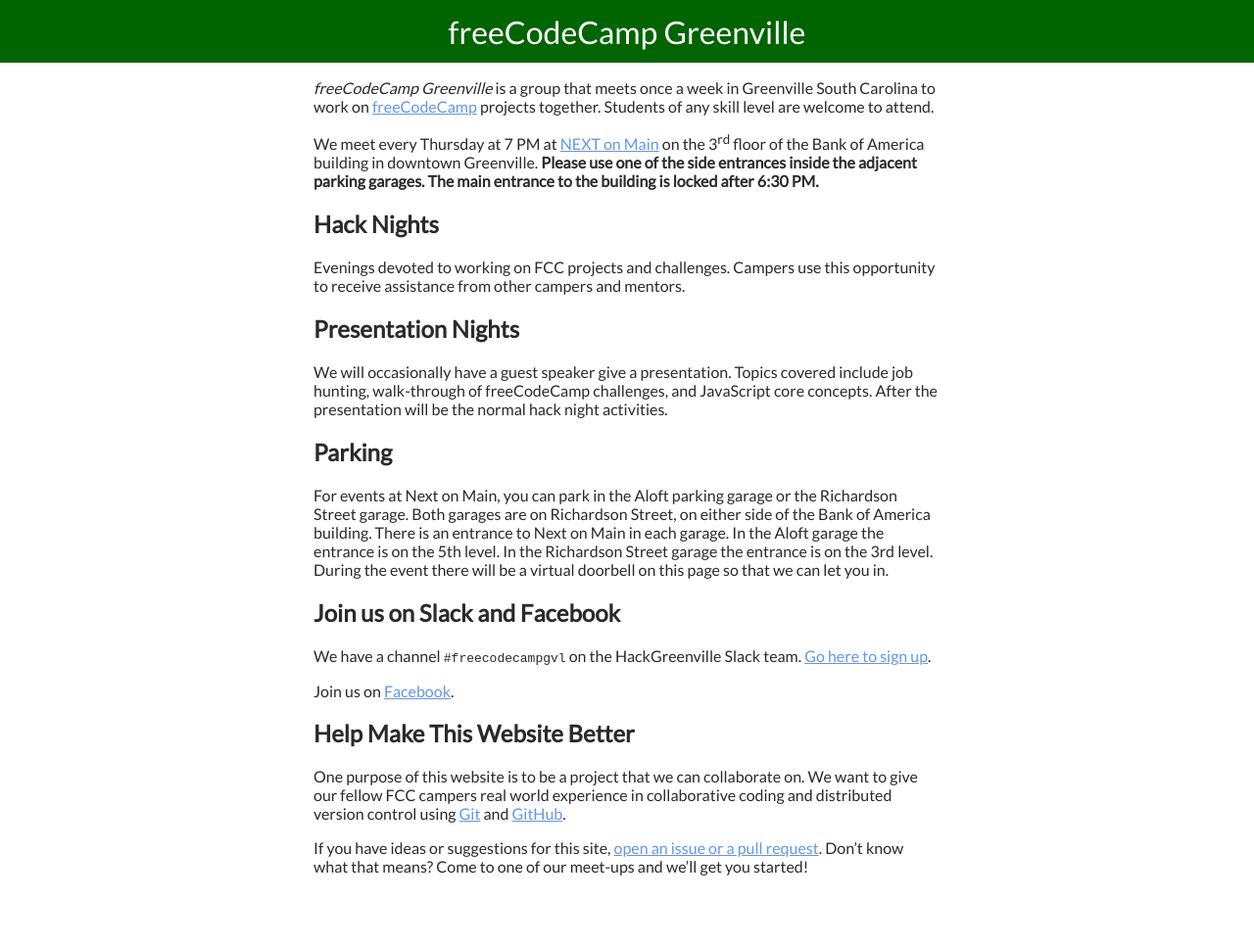
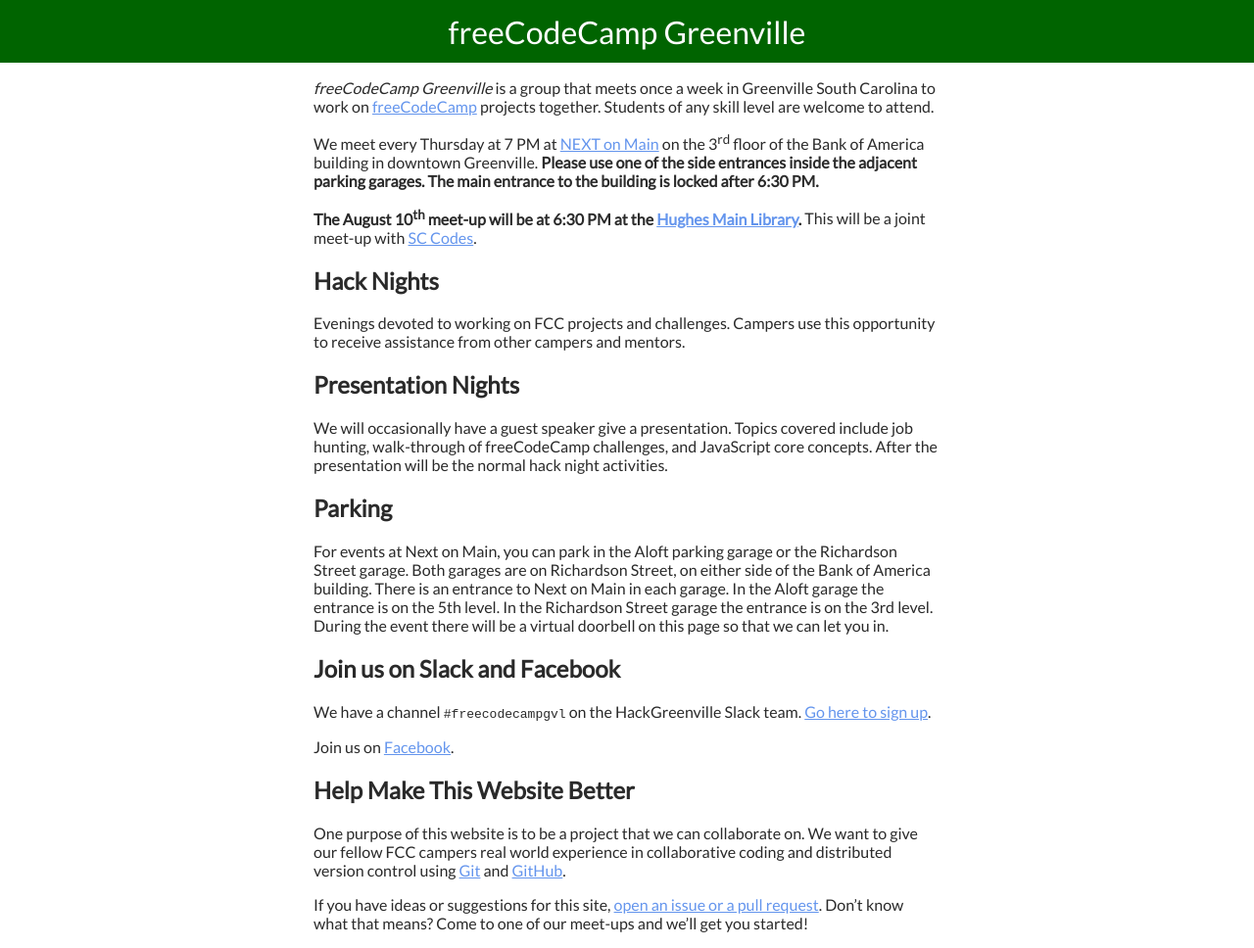
Before and after one commit to freecodecamp-greenville/fcc-greenville-www, a Jekyll site: the page built from index.md, in a window 1280 px wide and 968 px high. Shown: the whole window at 98% size. Built offline with Jekyll 4.4.1, drawn with Linux system fonts in a browser that asks for light colours.

Commit message:
Add notice of august 10 meet-up at library

```diff
--- a/index.md
+++ b/index.md
@@ -10,6 +10,10 @@
 3<sup>rd</sup> floor of the Bank of America building in downtown Greenville.
 **Please use one of the side entrances inside the adjacent parking garages. The
 main entrance to the building is locked after 6:30&nbsp;PM.**
+
+**The August 10<sup>th</sup> meet-up will be at 6:30 PM at the [Hughes Main
+Library](https://www.greenvillelibrary.org/locations/main).**
+This will be a joint meet-up with [SC Codes](https://sccodes.org/).
 
 <div><button id="doorbell">Ring the Doorbell</button></div>
 
```
